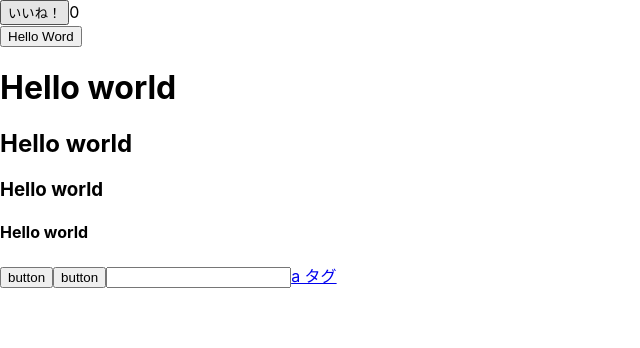
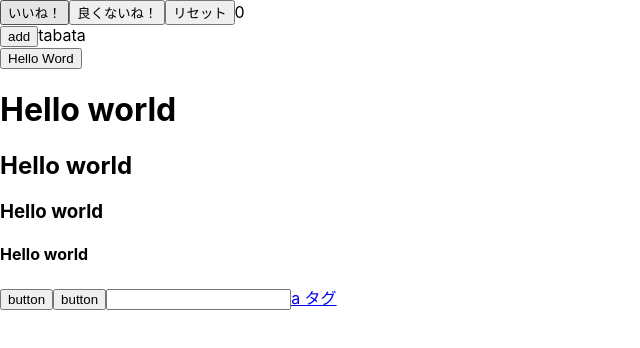
Before and after one commit to tomoya0417/react-tomoya, a React (Create React App) app: page / in a window 1280 px wide. Shown: the top 348 px of the page, without its empty margins (0-640 px from the left). Built offline with nearby package versions, Linux system fonts and the light colour scheme.

Commit message:
proaca_react

```diff
--- a/src/App.js
+++ b/src/App.js
@@ -4,9 +4,9 @@ import './App.css';
 function App() {
   const clickMe = () => {
     window.alert("Hello world")
+  }
 
-    const name = 'tabata';
-  }
+  const [name, setName] = useState('tabata');
 
   const [count, setCount] = useState(0);
 
@@ -15,10 +15,33 @@ function App() {
     console.log(count);
   }
 
+  const down = () => {
+    setCount(count - 1);
+    console.log(count)
+  }
+
+  const reset = () => {
+    setCount(0);
+    console.log(count)
+  }
+
+  const add = () => {
+    setName(name + 'tabata')
+    console.log(name)
+  }
+
   return (
     <div>
       <button onClick={increment}>いいね！</button>
+      <button onClick={down}>良くないね！</button>
+      <button onClick={reset}>リセット</button>
       {count}
+
+      <div>
+        <button onClick={add}>add</button>
+        {name}
+      </div>
+
       <div>
         <button onClick={clickMe}>
           Hello Word
```
